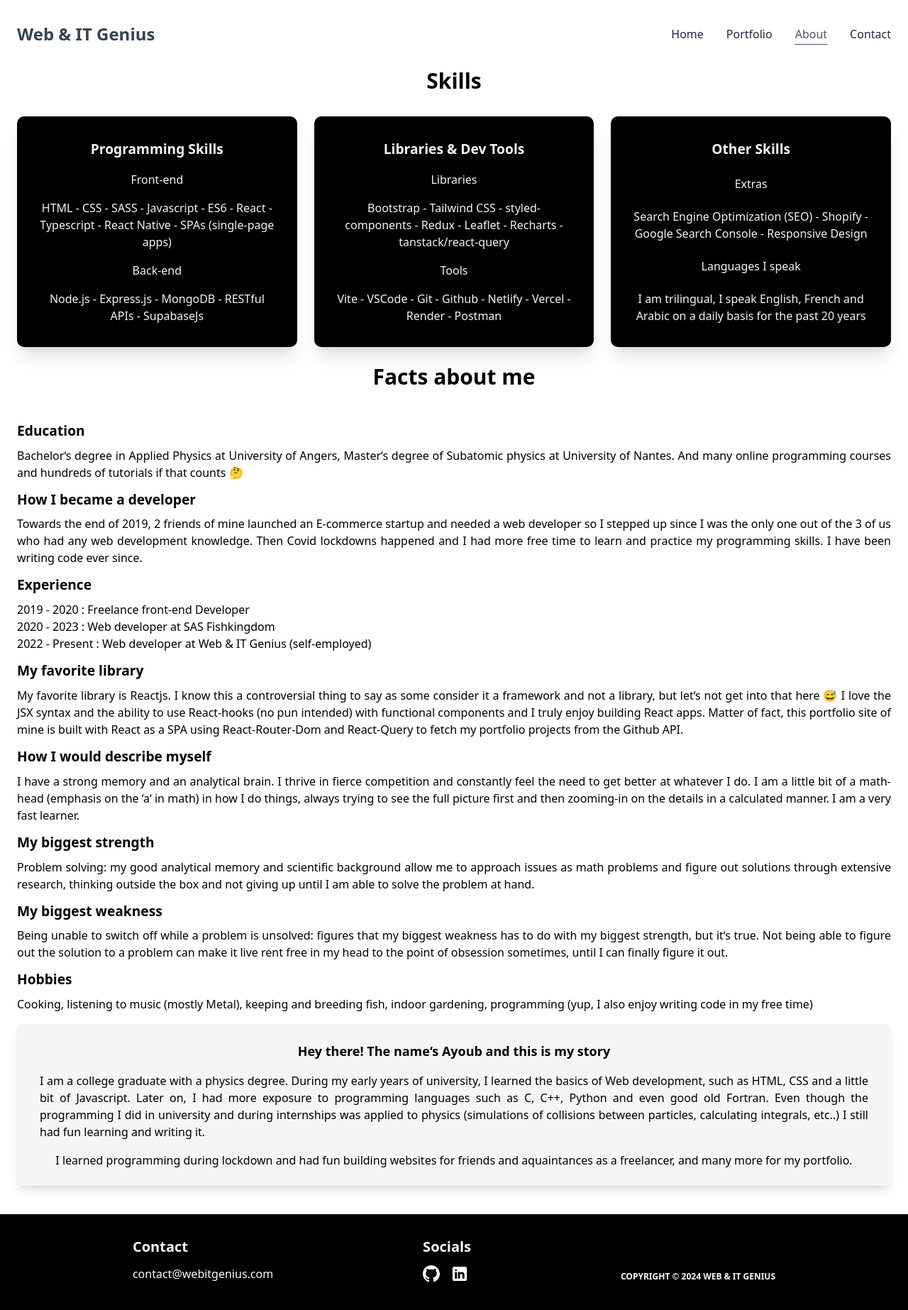
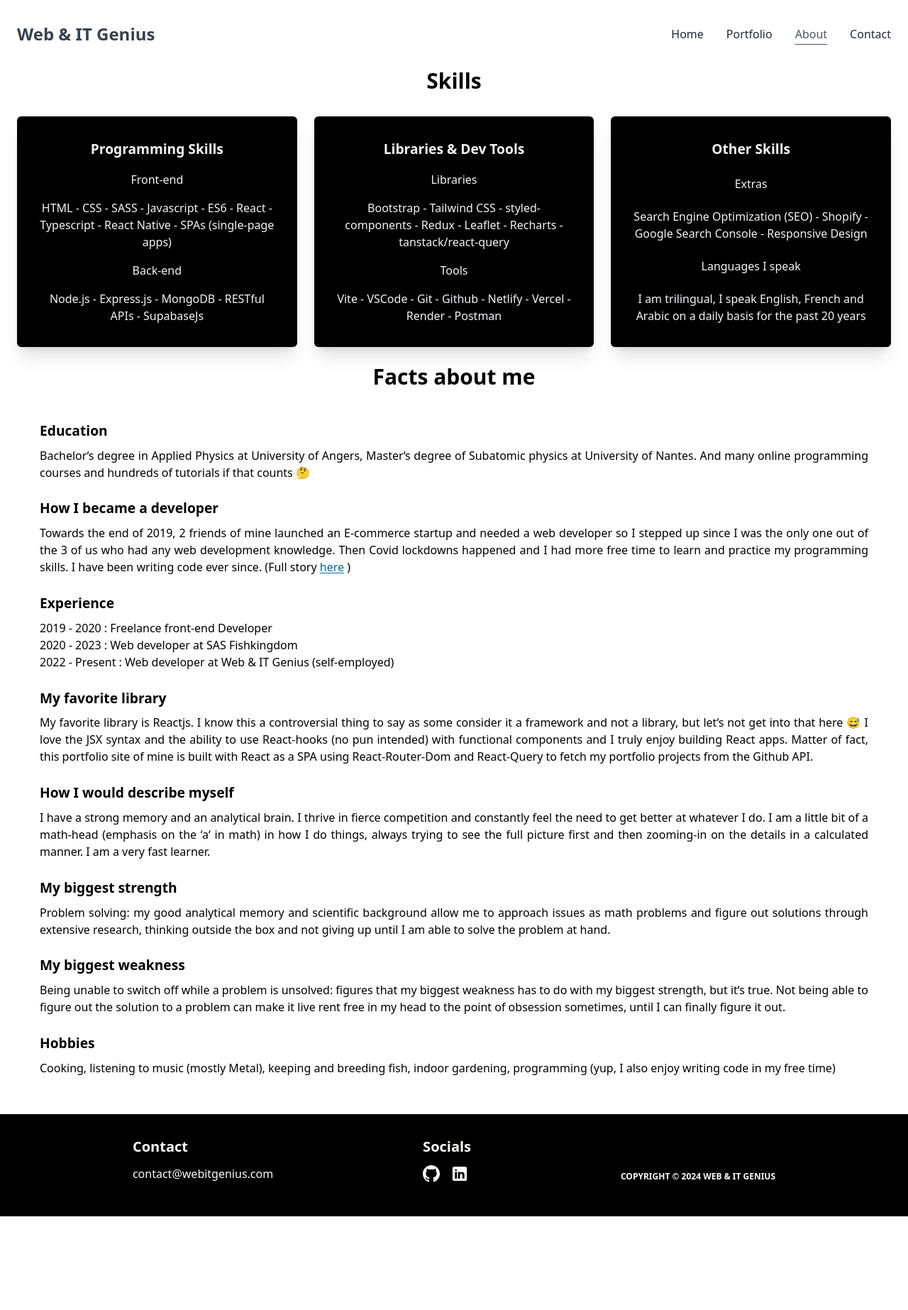
Before and after one commit to AyoubAloui94/My-Portfolio, a React (Vite) app: page /about in a window 1280 px wide. Shown: the top 1846 px of the page at 71% size. After the commit the page ends 1714 px from the top, so only its background shows below. Built offline with nearby package versions, Linux system fonts and the light colour scheme.

Commit message:
everything basically done for now

```diff
--- a/src/components/FactsAboutMe.jsx
+++ b/src/components/FactsAboutMe.jsx
@@ -1,6 +1,10 @@
+import { Link } from "react-router-dom"
 import styled from "styled-components"
 
-const Fact = styled.div``
+const Fact = styled.div`
+  margin-bottom: 0.8rem;
+  padding: 0 2rem;
+`
 
 const FactTitle = styled.h1`
   font-size: larger;
@@ -22,7 +26,13 @@ function FactsAboutMe() {
       </Fact>
       <Fact>
         <FactTitle>How I became a developer</FactTitle>
-        <FactBody>Towards the end of 2019, 2 friends of mine launched an E-commerce startup and needed a web developer so I stepped up since I was the only one out of the 3 of us who had any web development knowledge. Then Covid lockdowns happened and I had more free time to learn and practice my programming skills. I have been writing code ever since.</FactBody>
+        <FactBody>
+          Towards the end of 2019, 2 friends of mine launched an E-commerce startup and needed a web developer so I stepped up since I was the only one out of the 3 of us who had any web development knowledge. Then Covid lockdowns happened and I had more free time to learn and practice my programming skills. I have been writing code ever since. (Full story{" "}
+          <Link className="text-sky-700 hover:text-sky-500 underline underline-offset-2 transition-colors duration-200" to={"/mystory"}>
+            here
+          </Link>{" "}
+          )
+        </FactBody>
       </Fact>
       <Fact>
         <FactTitle>Experience</FactTitle>
--- a/src/components/Header.jsx
+++ b/src/components/Header.jsx
@@ -24,7 +24,7 @@ function Header() {
   }
 
   return (
-    <header className={`flex gap-2 flex-col sm:flex-row items-center sm:justify-between my-8 px-6 ${sticky}`}>
+    <header className={`flex gap-2 flex-col sm:flex-row items-center sm:justify-between my-4 sm:my-8 px-6 ${sticky}`}>
       <Logo />
       <Navbar />
     </header>
--- a/src/components/MyStory.jsx
+++ b/src/components/MyStory.jsx
@@ -1,24 +1,15 @@
-import { useState } from "react"
-
 function MyStory() {
-  const [isExpanded, setIsExpanded] = useState(false)
-
   return (
-    <div className="flex flex-col bg-stone-100 py-6 px-8 rounded-lg shadow-lg items-center gap-4 text-justify hover:bg-stone-300 transition-colors duration-300" onClick={() => setIsExpanded(prev => !prev)}>
+    <div className="flex flex-col py-6 px-8 items-center gap-4 text-justify">
       <h1 className="text-lg font-bold">Hey there! The name&lsquo;s Ayoub and this is my story</h1>
       <p>I am a college graduate with a physics degree. During my early years of university, I learned the basics of Web development, such as HTML, CSS and a little bit of Javascript. Later on, I had more exposure to programming languages such as C, C++, Python and even good old Fortran. Even though the programming I did in university and during internships was applied to physics (simulations of collisions between particles, calculating integrals, etc..) I still had fun learning and writing it.</p>
-      {isExpanded ? (
-        <>
+
       <p>During the Covid lockdown, I ended up with a lot of time on my hands and a friend of mine came up with the idea of starting an E-commerce business. We made a website on Shopify. Picked a stock theme, dragged and dropped things into place, used extensions and add-ons whenever anything was needed, nothing fancy and no code lines were written that day. And then we realized that the site was pretty laggy and the performance score I believe was like 16 or something out of 100? And all the subscription based apps were starting to make that monthly bill look horrendous.</p>
       <p>After a little bit of googling and common sense, I realized that some apps needed to go but their functionality needed to stay, and so I started slowly replacing them one by one by code I wrote myself and our website&lsquo;s performance score started to improve, and so did the monthly bills from Shopify. The process took endless nights of research, Stackoverflow and swearing at my keyboard, but everytime I was able to figure out a solution and implement it successfully, it made it all worth it and my confidence in my skills grew astronomically, until the next problem I tackled at that is..</p>
       <p>Later on, I decided I didn&lsquo;t like our stock theme and I wanted something custom instead, and besides the libraries our theme was using were either old or deprecated, or both, so I customized the hell out of it, upgraded libraries and everything until I was content with the way it looked and behaved.</p>
       <p>Few months went by and our site was still not getting any organic visits and I figured we can&lsquo;t solely rely on ads as those were pretty expensive, and so through googling I learned there was something called SEO, and it turned out the stock theme from Shopify didn&lsquo;t include valid structured data which I had no idea about at the time. My friend suggested we pay someone to handle it, but me being the &ldquo;Web Developer&ldquo; and feeling that my pride was on the line, I told him to let me handle it. After hours and hours spent trying to figure out what the heck is a JSON-LD, I had it figured out and implemented it, and from there I did all kinds of optimization until our website had a score of 100 SEO wise and our product pages were recognized as product pages in Google console and not just some page that has text on it.</p>
       <p>I became the Shopify guru in my circle by that point, not only did I know the Shopify admin panel like the back of my hand, but whatever features or optimizations the Shopify themes lacked, big or small, I could implement with a few lines of code.</p>
       <p>By that point, it was getting harder to keep our startup afloat because of the economic situation and it was time for me to find another source of income, so I opened my own auto-entreprise Web & IT Genius and I went on to build and maintain multiple sites on Shopify for friends and aquaintances as a freelancer. The more time I spent writing code, the more I understood that this is the career path for me. And so I decided to take a dedicated programming course and learn as much as I can about Javascript. What started as a 20 hour Fullstack Web developer course ended up as hundreds of hours worth of courses learning about data structures, responsive design, front-end, back-end, databases, NodeJs, MongoDB, React, React Native, etc.. and hundreds of hours more spent building websites and apps for customers and for my own fun and learning.</p>
-        </>
-      ) : (
-        <p>I learned programming during lockdown and had fun building websites for friends and aquaintances as a freelancer, and many more for my portfolio.</p>
-      )}
     </div>
   )
 }
--- a/src/components/Navbar.jsx
+++ b/src/components/Navbar.jsx
@@ -2,7 +2,7 @@ import NavItem from "./NavItem"
 
 function Navbar() {
   return (
-    <div className="flex flex-wrap gap-8">
+    <div className="flex flex-wrap gap-5 sm:gap-8">
       <NavItem to={"/home"}>Home</NavItem>
       <NavItem to={"/portfolio"}>Portfolio</NavItem>
       <NavItem to={"/about"}>About</NavItem>
--- a/src/components/PortfolioItem.jsx
+++ b/src/components/PortfolioItem.jsx
@@ -27,7 +27,7 @@ function PortfolioItem({ project, projectIndex }) {
       <div className="md:basis-1/2 ">
         <img src={`/imgs/projects/${name}.webp`} alt={name} className="w-96 h-72 md:h-96 md:w-full object-cover rounded-md shadow-xl" loading={projectIndex === 0 ? "eager" : "lazy"} />
       </div>
-      <div className="flex flex-col gap-4 basis-1/2">
+      <div className="flex flex-col gap-4 md:basis-1/2">
         <h1 className="text-xl font-bold">{formatName(name)}</h1>
         {description ? <p>{description}</p> : <p>No description yet.</p>}
         <div className="flex gap-4 justify-center items-center mt-3">
--- a/src/components/PortfolioProjects.jsx
+++ b/src/components/PortfolioProjects.jsx
@@ -48,7 +48,7 @@ function PortfolioProjects({ isHomePage = false }) {
       {!displayProjects.length ? (
         <div className="flex flex-grow flex-col"></div>
       ) : (
-        <div className="flex flex-col gap-8 mb-8">
+        <div className="flex flex-col gap-10 mb-8">
           {displayProjects.map((project, index) => (
             <PortfolioItem key={project.id} project={project} projectIndex={index} />
           ))}
--- a/src/components/Skills.jsx
+++ b/src/components/Skills.jsx
@@ -1,3 +1,4 @@
+import { useLocation } from "react-router-dom"
 import styled from "styled-components"
 
 const SkillCard = styled.div`
@@ -8,7 +9,7 @@ const SkillCard = styled.div`
   padding: 2rem 2rem;
   gap: 1rem;
   background-color: #000000;
-  border-radius: 10px;
+  border-radius: 0.375rem;
 `
 
 const SkillTitle = styled.h1`
@@ -28,10 +29,11 @@ const SkillBody = styled.div`
 `
 
 function Skills() {
+  const { pathname } = useLocation()
   return (
     <div>
-      <h1 className="text-2xl sm:text-3xl font-bold mb-8 text-center">Skills</h1>
-      <div className="flex flex-col md:flex-row gap-6 my-6 text-gray-100">
+      {pathname === "/about" ? <h1 className="text-2xl sm:text-3xl font-bold text-center">Skills</h1> : null}
+      <div className="flex flex-col md:flex-row gap-6 my-6 text-gray-100 mt-8">
         <SkillCard className="shadow-xl">
           <SkillTitle>Programming Skills</SkillTitle>
           <SkillSubTitle>Front-end</SkillSubTitle>
--- a/src/hooks/useProjects.js
+++ b/src/hooks/useProjects.js
@@ -40,7 +40,7 @@ export function useProjects() {
       queryFn: () => getProjects(page - 1)
     })
 
-  const featuredProjects = allProjects?.length ? allProjects?.filter(proj => proj.id === 761037894 || proj.id === 718243904 || proj.id === 681357811 || proj.id === 713639474) : []
+  const featuredProjects = allProjects?.length ? allProjects?.filter(proj => proj.id === 761037894 || proj.id === 718243904 || proj.id === 681357811 || proj.id === 713639474).sort((a, b) => b.id - a.id) : []
 
   const isLoading = isLoading1 || isLoading2
 
--- a/src/pages/About.jsx
+++ b/src/pages/About.jsx
@@ -1,5 +1,4 @@
 import { Helmet } from "react-helmet-async"
-import MyStory from "../components/MyStory"
 import Skills from "../components/Skills"
 import FactsAboutMe from "../components/FactsAboutMe"
 
@@ -14,7 +13,6 @@ function About() {
       </Helmet>
       <Skills />
       <FactsAboutMe />
-      <MyStory />
     </div>
   )
 }
--- a/src/pages/Home.jsx
+++ b/src/pages/Home.jsx
@@ -1,6 +1,7 @@
 import { Helmet } from "react-helmet-async"
 import MyBackground from "../components/MyBackground"
 import Projects from "../components/Projects"
+import Skills from "../components/Skills"
 
 function Home() {
   return (
@@ -8,10 +9,11 @@ function Home() {
       <Helmet prioritizeSeoTags>
         <meta charSet="utf-8" />
         <title>Web & IT Genius | Home</title>
-        <meta name="description" content={`${"test"}`} />
+        <meta name="description" content={"I am a web and react applications developer with a passion for creating visually appealing and user-friendly websites. My background includes extensive experience in HTML, CSS, and JavaScript, as well as a strong knowledge of responsive design and cross-browser compatibility. I am always eager to learn new technologies and stay updated with the latest trends in web development"} />
         <link rel="canonical" href="https://webitgenius.com/home" />
       </Helmet>
       <MyBackground />
+      <Skills />
       <Projects />
     </>
   )
```
Also changed, not shown: src/App.jsx (+4 -3 lines), public/robots.txt. Lines whose indentation alone changed are shown as unchanged.
